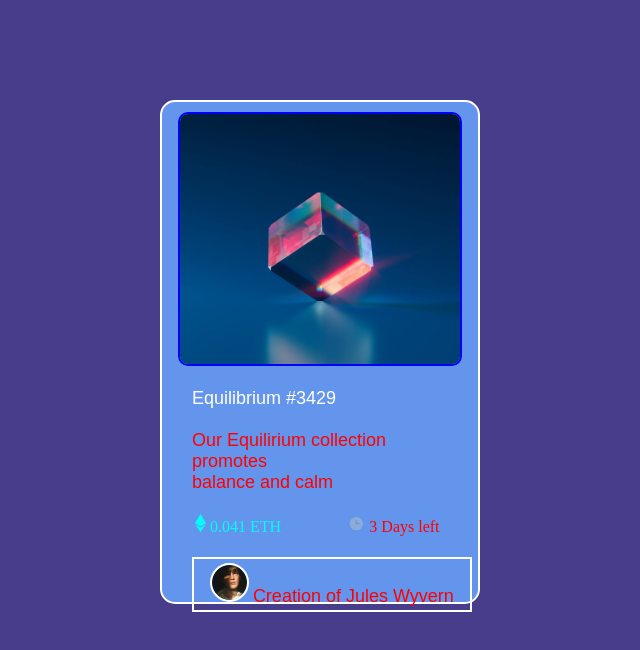
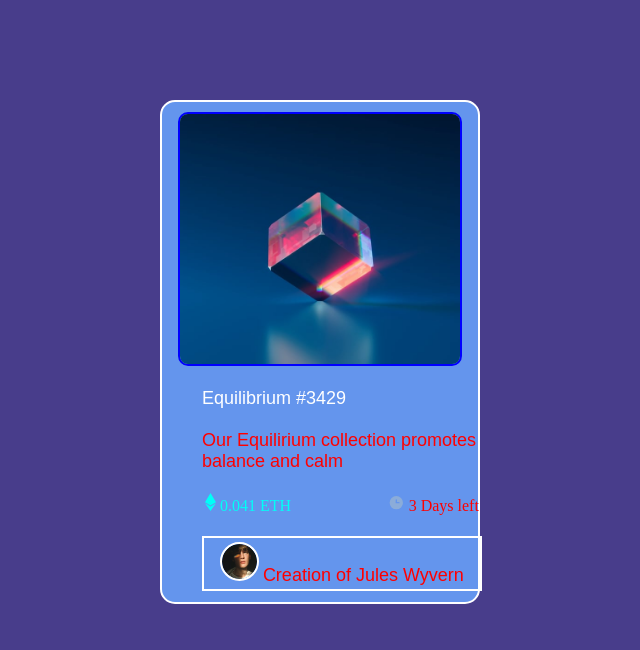
Before and after one commit to 20B01A1219/Project-1, a plain HTML site: page index.html in a window 1280 px wide. Shown: the whole page, without its empty margins (320-960 px from the left). Drawn offline with Linux system fonts and the light colour scheme.

Commit message:
first project modifications

```diff
--- a/styles.css
+++ b/styles.css
@@ -92,12 +92,17 @@ button:hover{
 @media only screen and (min-width : 768px)
 {
     .mainbox{
-        width : 30%;
+        width : 50%;
         margin :auto;
         margin-top : 50px;
     }
     .equiphoto{
         width : 100%;
+    }
+    .content{
+        width : 100%;
+        padding-left: 30px;
+        padding-right: 30px;
     }
 }
 @media only screen and (min-width : 1000px)
@@ -110,4 +115,9 @@ button:hover{
     .equiphoto{
         width : 100%;
     }
+    .content{
+        width : 100%;
+        padding-left: 40px;
+
+    }
 }
```
